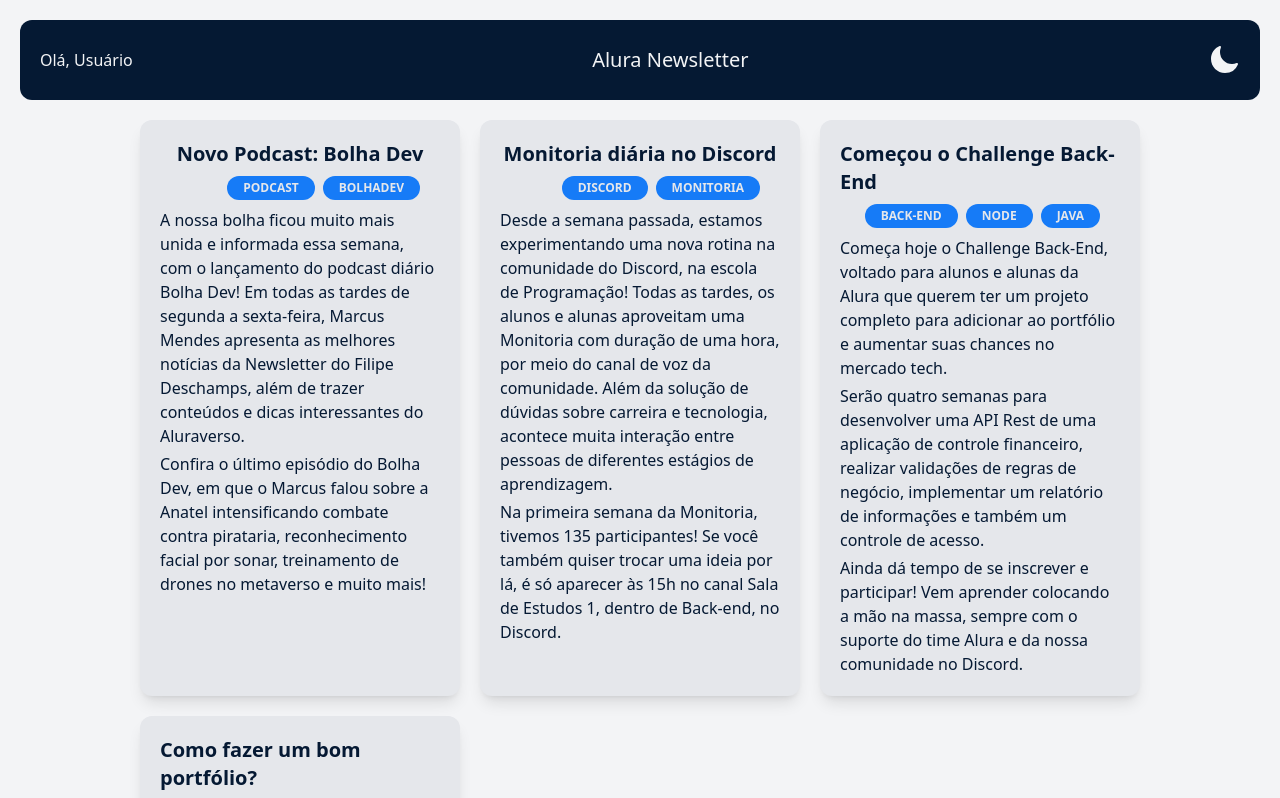
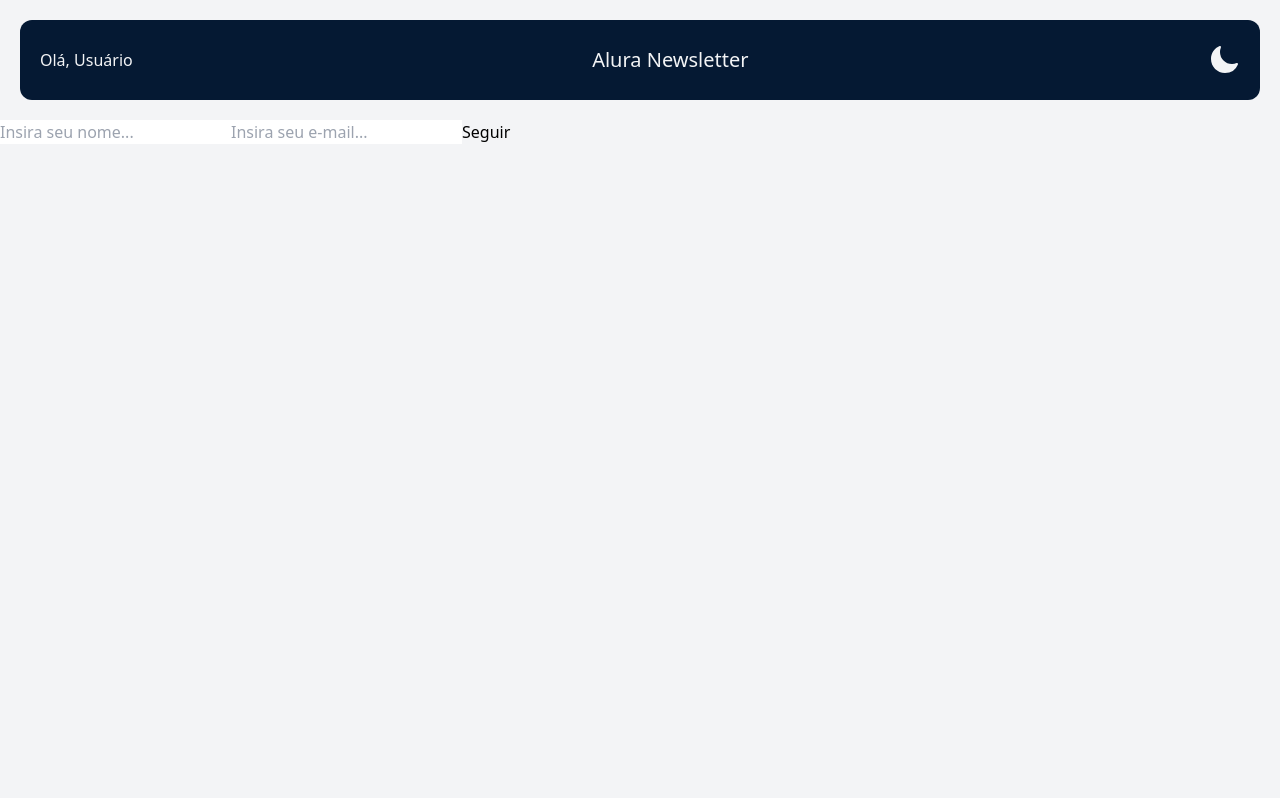
Before and after one commit to gafanhotoalexandre/alura-newsletter, a React (Vite) app: page / in a window 1280 px wide. Shown: the top 798 px of the page. Built offline with nearby package versions, Linux system fonts and the light colour scheme.

Commit message:
implementando form e trabalhando sua logica

```diff
--- a/src/App.tsx
+++ b/src/App.tsx
@@ -1,12 +1,26 @@
-import { ArticleList } from './components/ArticleList'
-import { Header } from './components/Header'
+import { useState } from 'react';
+
+import { ArticleList } from './components/ArticleList';
+import { Form } from './components/Form';
+import { Header } from './components/Header';
+import { UserType } from './types/userType';
 
 function App() {
+	const [user, setUser] = useState<UserType | null>(null);
+	const hasUser = Boolean(user);
+
   return (
 		<>
-			<Header />
+			<Header user={user} />
 
-			<ArticleList />
+			{hasUser ?
+				<ArticleList />
+				:
+				<Form
+					onSubmit={data => setUser(data)}
+				/>
+			 }
+
 		</>
   )
 }
--- /dev/null
+++ b/src/components/Form/index.tsx
@@ -0,0 +1,42 @@
+import React, { useState } from "react";
+
+import { UserType } from "../../types/userType";
+
+interface FormProps {
+	onSubmit: (data: UserType) => void;
+}
+
+export function Form({ onSubmit: setUser }: FormProps) {
+
+	const [name, setName] = useState('');
+	const [email, setEmail] = useState('');
+
+	function safeSubmit(e: React.FormEvent<HTMLFormElement>) {
+		e.preventDefault();
+		e.stopPropagation();
+
+		setUser({ name, email })
+	}
+
+	return (
+		<form onSubmit={safeSubmit}>
+			<input
+				type="text"
+				placeholder="Insira seu nome..."
+				onChange={(e) => setName(e.target.value)}
+				value={name}
+			/>
+
+			<input
+				type="email"
+				placeholder="Insira seu e-mail..."
+				onChange={(e) => setEmail(e.target.value)}
+				value={email}
+			/>
+
+			<button
+				type="submit"
+			>Seguir</button>
+		</form>
+	);
+}
--- a/src/components/Header/index.tsx
+++ b/src/components/Header/index.tsx
@@ -1,9 +1,14 @@
+import { UserType } from '../../types/userType';
 import { ToggleTheme } from './ToggleTheme';
 
-export function Header() {
+interface HeaderProps {
+	user: UserType  | null;
+}
+
+export function Header({ user }: HeaderProps) {
 	return (
 		<header className="flex h-20 bg-alura-200 dark:bg-dark-200 justify-between items-center px-5 sm:rounded-xl sm:m-5">
-			<span className="text-gray-100">Olá, Usuário</span>
+			<span className="text-gray-100">Olá, {user?.name || 'Usuário'}</span>
 			<h1 className="text-gray-100 text-xl">Alura Newsletter</h1>
 			<ToggleTheme />
 		</header>
--- /dev/null
+++ b/src/types/userType.ts
@@ -0,0 +1,4 @@
+export type UserType = {
+	name: string,
+	email: string;
+}
```
